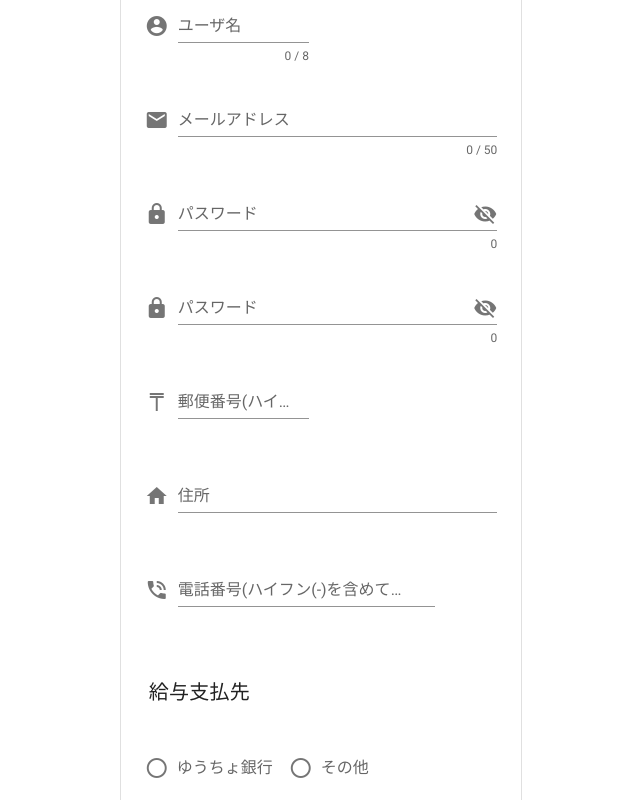
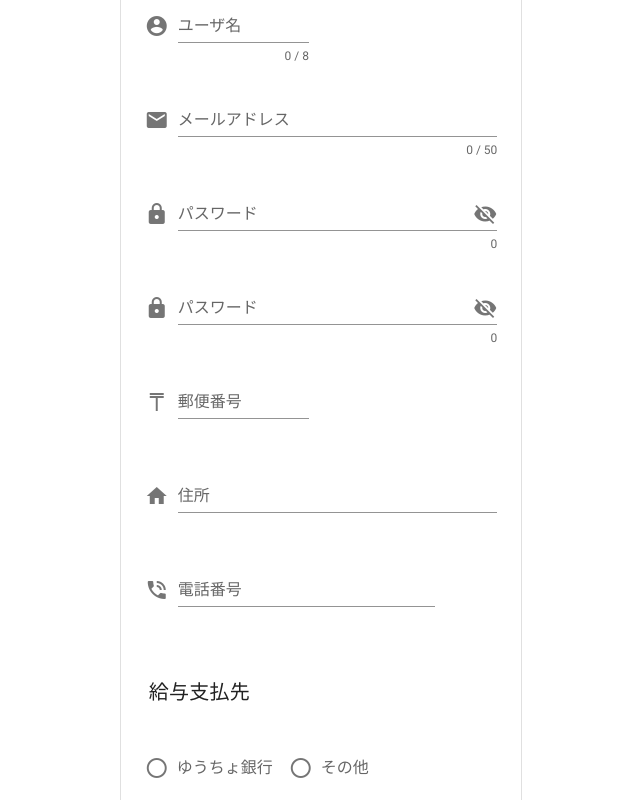
Before and after one commit to K-Fryxell/SmoLogi, a Vue app: page /part_registuser in a window 1280 px wide. Shown: the part 491-1291 px from the top of the page, without its empty margins (319-959 px from the left). Built offline with nearby package versions, Linux system fonts and the light colour scheme; no server answers.

Commit message:
partRegistFIX

```diff
--- a/src/components/Part/Top/partRegist.vue
+++ b/src/components/Part/Top/partRegist.vue
@@ -11,7 +11,7 @@
                                     <v-col lg="12" cols="12">
                                         <v-text-field
                                         v-model="firstname"
-                                        :rules="nameRules"
+                                        :rules="firstnameRules"
                                         prepend-icon="mdi-account-circle"
                                         required
                                         label="姓"
@@ -23,7 +23,7 @@
                                     <v-col lg="12" cols="12">
                                         <v-text-field
                                         v-model="lastname"
-                                        :rules="nameRules"
+                                        :rules="lastnameRules"
                                         required
                                         label="名"
                                     ></v-text-field>
@@ -125,9 +125,10 @@
                                 <v-col lg="6" cols="8">
                                     <v-text-field
                                     v-model="post"
+                                    v-mask="POST"
                                     :rules="postRules"
                                     prepend-icon="mdi-currency-kzt"
-                                    label="郵便番号(ハイフン(-)を含めて入力してください)"
+                                    label="郵便番号"
                                     required
                                     ></v-text-field>
                                 </v-col>
@@ -137,7 +138,7 @@
                                 <v-col lg="12" cols="12">
                                     <v-text-field
                                     v-model="address"
-                                    :rules="nameRules"
+                                    :rules="addressRules"
                                     prepend-icon="mdi-home"
                                     label="住所"
                                     required
@@ -149,9 +150,10 @@
                                 <v-col lg="10" cols="8">
                                     <v-text-field
                                     v-model="tel"
+                                    v-mask="TEL"
                                     :rules="telRules"
                                     prepend-icon="mdi-phone-in-talk"
-                                    label="電話番号(ハイフン(-)を含めて入力してください)"
+                                    label="電話番号"
                                     required
                                     ></v-text-field>
                                 </v-col>
@@ -357,9 +359,12 @@
 
 
 <script>
+const { mask } = require('vue-the-mask')
 export default {
   data() {
     return {
+        POST:'###-####',
+        TEL:'###-####-####',
         firstname:'',
         lastname:'',
         firstkana:'',
@@ -393,9 +398,23 @@ export default {
         x:window.innerWidth,
         y:window.innerHeight ,
         size_title:'title',
-        //姓・名・住所
-        nameRules: [
-            v => !!v || '入力欄が空白です。'
+        // 姓名
+        firstnameRules: [
+            v => !!v || '入力欄が空白です。',
+            v => /^[a-zA-Zａ-ｚＡ-Ｚぁ-んァ-ン一-龥]+$/.test(v) || '使用できない文字が含まれています。'
+        ],
+        lastnameRules:[
+            v => !!v || '入力欄が空白です。',
+            v => /^[a-zA-Zａ-ｚＡ-Ｚぁ-んァ-ン一-龥]+$/.test(v) || '使用できない文字が含まれています。'
+        ],
+        //住所
+        addressRules: [
+            v => !!v || '住所は必ず入力してください。',
+            v => (v && v.length <= 50) || '住所は50字以内にて入力してください。',
+            // eslint-disable-next-line no-irregular-whitespace
+            v => /^[^ 　]+$/.test(v) || 'スペースが入力されています。削除してください。',
+            // eslint-disable-next-line no-control-regex
+            v => /^[^\x01-\x7E\xA1-\xDF]+$/.test(v) || '住所は全角にて入力してください。'
         ],
         //セイ・メイ
         kanaRules: [
@@ -415,7 +434,7 @@ export default {
             v => (v&& v.length<=20) || '有効桁を超えた不正な値が入力されました。',
             v => (v&& v === this.passwd) || 'パスワードが一致していません。',
         ],
-        //郵便番号(前)
+        //郵便番号
         postRules: [
             v => !!v || '入力欄が空白です。',
             v => /^[0-9]{3}-[0-9]{4}$/.test(v) || '郵便番号の形式が違います'
@@ -558,7 +577,10 @@ export default {
   created(){
     this.username  = this.$store.state.username
     this.email  = this.$store.state.email
-  }
+  },
+  directives: {
+    mask
+  },
 
 }
 </script>
--- a/src/components/User/Regist.vue
+++ b/src/components/User/Regist.vue
@@ -45,6 +45,16 @@
                                     </v-radio-group>
                                 </v-col>
                             </v-row>
+                            <!-- <v-row class="ma-0 pa-0">
+                                <v-col cols="3" lg="3">
+                                    <v-text-field
+                                    prepend-icon="mdi-calendar-account"
+                                    v-model="age"
+                                    label="年齢"
+                                    :rules="ageRules"
+                                    hint="半角数字で記入してください。"/>
+                                </v-col>
+                            </v-row> -->
                             <v-row class="ma-0 pa-0">
                                 <v-col>
                                 <v-text-field
@@ -235,6 +245,8 @@ export default {
             lastkana:'',
             // 性別
             sex: '',
+            // 年齢
+            age: '',
             // 郵便番号
             post: '',
             // 住所
@@ -315,6 +327,11 @@ export default {
                 v => (v && v.length <= 50) || '50字以内で入力してください。',
                 v => /[a-zA-Z\d]$/.test(v) ||'半角英数字のみで入力してください。'
             ],
+            //年齢
+            ageRules: [
+                v => !!v || '入力欄が空白です。',
+                v => /[\d]$/.test(v)  ||'半角数字で入力してください。',
+            ],
             //電話番号
             telRules: [
                 v => !!v || '入力欄が空白です。',
--- a/src/views/user/change_detail.vue
+++ b/src/views/user/change_detail.vue
@@ -1,6 +1,6 @@
 <template>
     <v-container class="ma-0 pa-0" fluid>
-        <Uheader/>
+        <!-- <Uheader/> -->
             <v-layout class="ma-0 pa-0" wrap>
                 <v-flex xs12 lg12 >
                     <v-card class="ma-0 pa-0" elevation="0">
```
